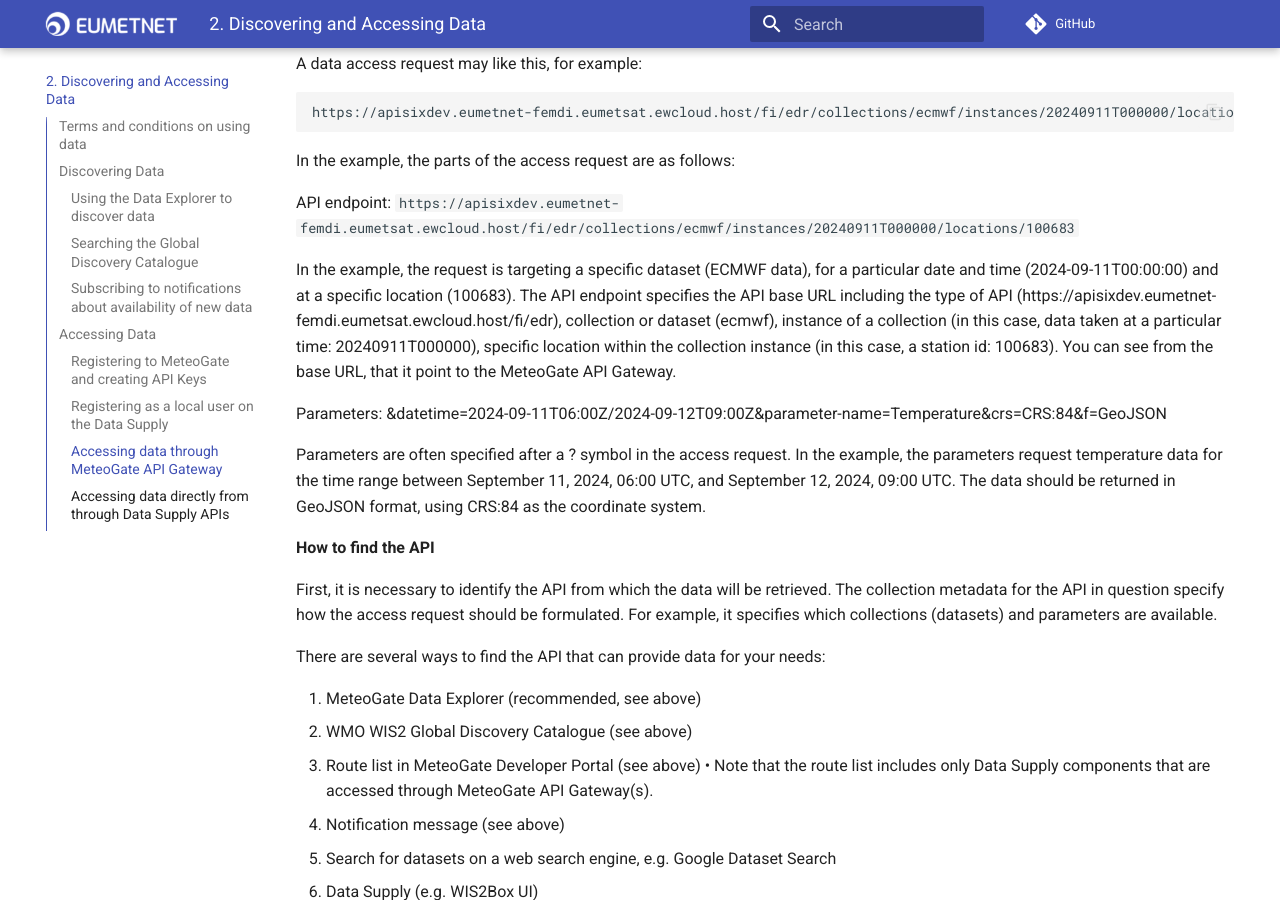
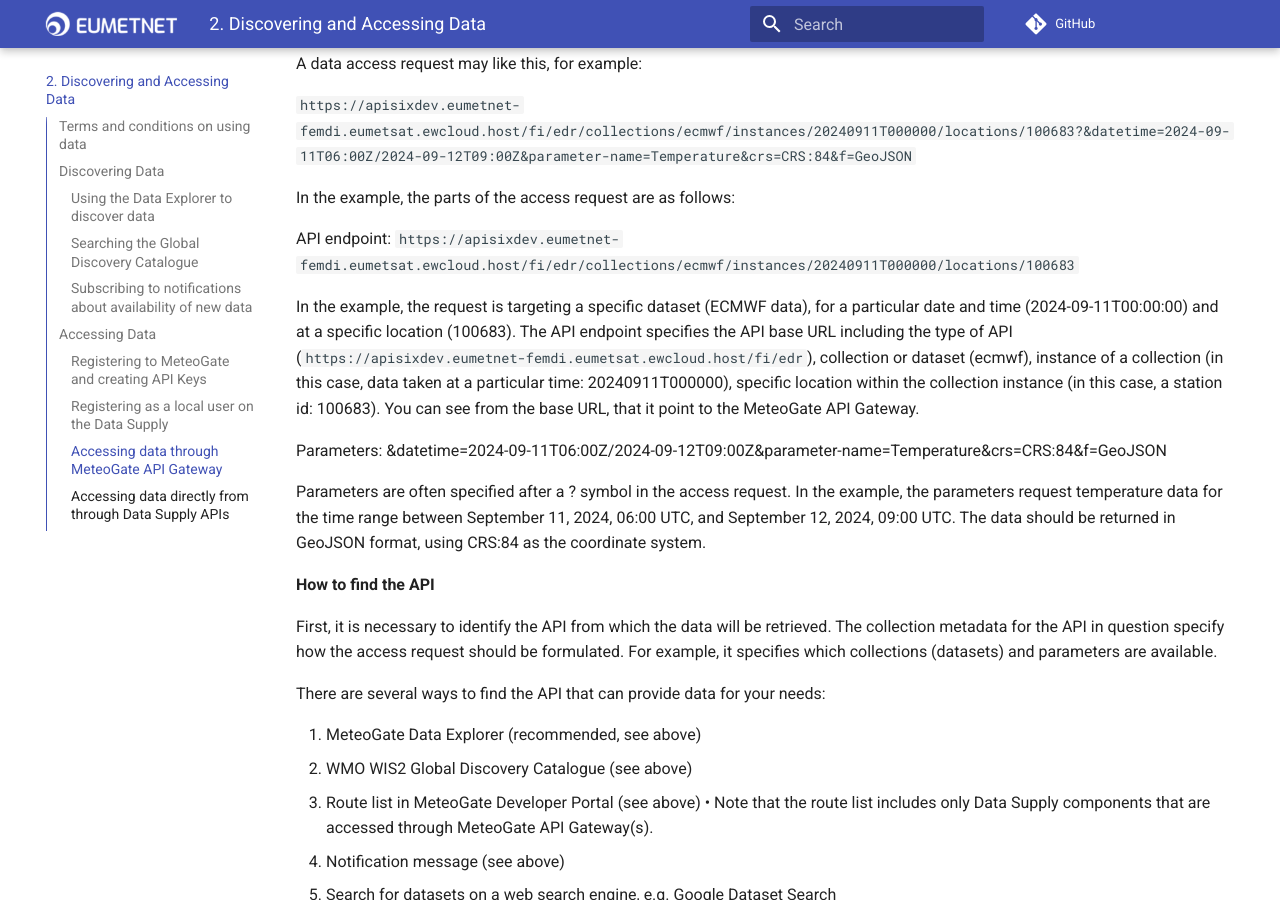
Before and after one commit to EUMETNET/meteogate-documentation, an MkDocs documentation site: the page built from docs/2-discovering-and-accessing-data.md, in a window 1280 px wide and 900 px high, scrolled down 3380 px. Built offline with MkDocs 1.6.1 and Material for MkDocs 9.7.7, drawn with Linux system fonts in a browser that asks for light colours; comment, search, counter and statistics services are not loaded; part of the change alters nothing that is shown.

````diff
--- a/docs/2-discovering-and-accessing-data.md
+++ b/docs/2-discovering-and-accessing-data.md
@@ -104,15 +104,13 @@ Accessing data begins with formulating a data access request. It is basically a
 
 A data access request may like this, for example:
 
-```
-https://apisixdev.eumetnet-femdi.eumetsat.ewcloud.host/fi/edr/collections/ecmwf/instances/20240911T000000/locations/100683?&datetime=2024-09-11T06:00Z/2024-09-12T09:00Z&parameter-name=Temperature&crs=CRS:84&f=GeoJSON
-```
+```https://apisixdev.eumetnet-femdi.eumetsat.ewcloud.host/fi/edr/collections/ecmwf/instances/20240911T000000/locations/100683?&datetime=2024-09-11T06:00Z/2024-09-12T09:00Z&parameter-name=Temperature&crs=CRS:84&f=GeoJSON```
 
 In the example, the parts of the access request are as follows:
 
 API endpoint: ```https://apisixdev.eumetnet-femdi.eumetsat.ewcloud.host/fi/edr/collections/ecmwf/instances/20240911T000000/locations/100683```
 
-In the example, the request is targeting a specific dataset (ECMWF data), for a particular date and time (2024-09-11T00:00:00) and at a specific location (100683). The API endpoint specifies the API base URL including the type of API (https://apisixdev.eumetnet-femdi.eumetsat.ewcloud.host/fi/edr), collection or dataset (ecmwf), instance of a collection (in this case, data taken at a particular time: 20240911T000000), specific location within the collection instance (in this case, a station id: 100683). You can see from the base URL, that it point to the MeteoGate API Gateway.
+In the example, the request is targeting a specific dataset (ECMWF data), for a particular date and time (2024-09-11T00:00:00) and at a specific location (100683). The API endpoint specifies the API base URL including the type of API (```https://apisixdev.eumetnet-femdi.eumetsat.ewcloud.host/fi/edr```), collection or dataset (ecmwf), instance of a collection (in this case, data taken at a particular time: 20240911T000000), specific location within the collection instance (in this case, a station id: 100683). You can see from the base URL, that it point to the MeteoGate API Gateway.
 
 Parameters: &datetime=2024-09-11T06:00Z/2024-09-12T09:00Z&parameter-name=Temperature&crs=CRS:84&f=GeoJSON
 
````
